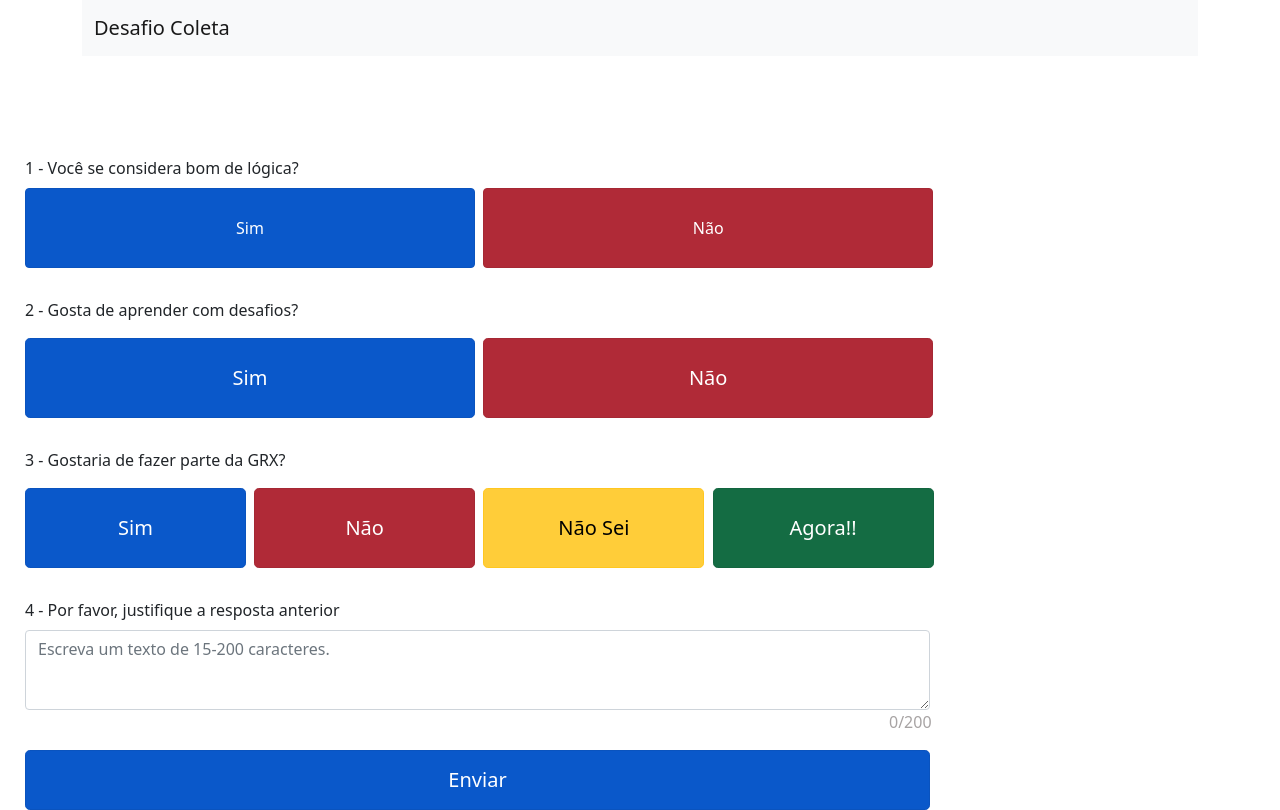
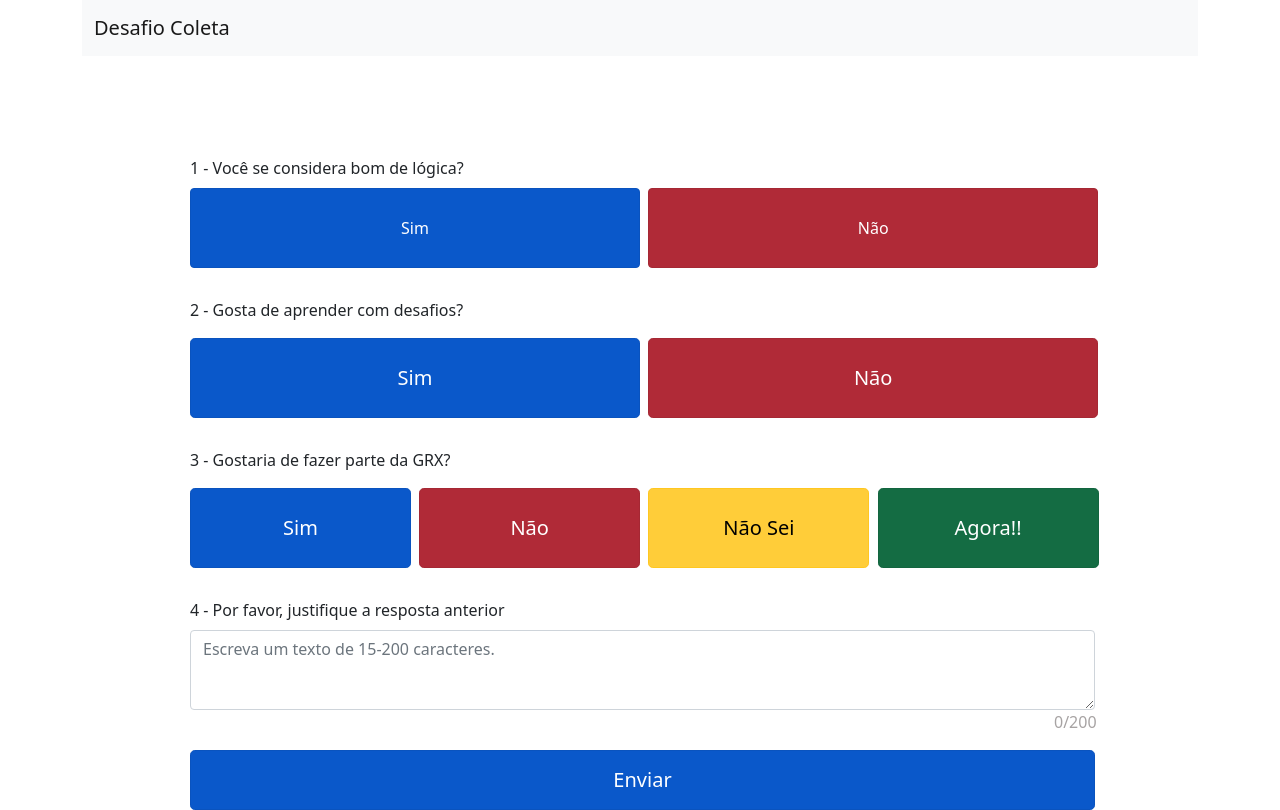
Before and after one commit to edermotasantos/desafio-coleta, a React app in the folder client/: page / in a window 1280 px wide. Built offline with nearby package versions, Linux system fonts and the light colour scheme.

Commit message:
style: corrige posição do formulário

```diff
--- a/client/src/components/AddAnswers.css
+++ b/client/src/components/AddAnswers.css
@@ -1,3 +1,9 @@
+.forms-container {
+  width: 950px;
+  margin-left: auto;
+  margin-right: auto;
+}
+
 .counter {
   color: rgb(167, 163, 163);
 }
--- a/client/src/components/AddAnswers.jsx
+++ b/client/src/components/AddAnswers.jsx
@@ -10,9 +10,9 @@ function AddAnswers() {
   } = useContext(CollectContext);
 
   return (
-    <>
+    <div class="forms-container">
       {home ? <Questions/> : <Answers />}
-    </>
+    </div>
   );
 }
 
```
Also changed, not shown: 2 other files (tests, documents, lock files or other folders).
